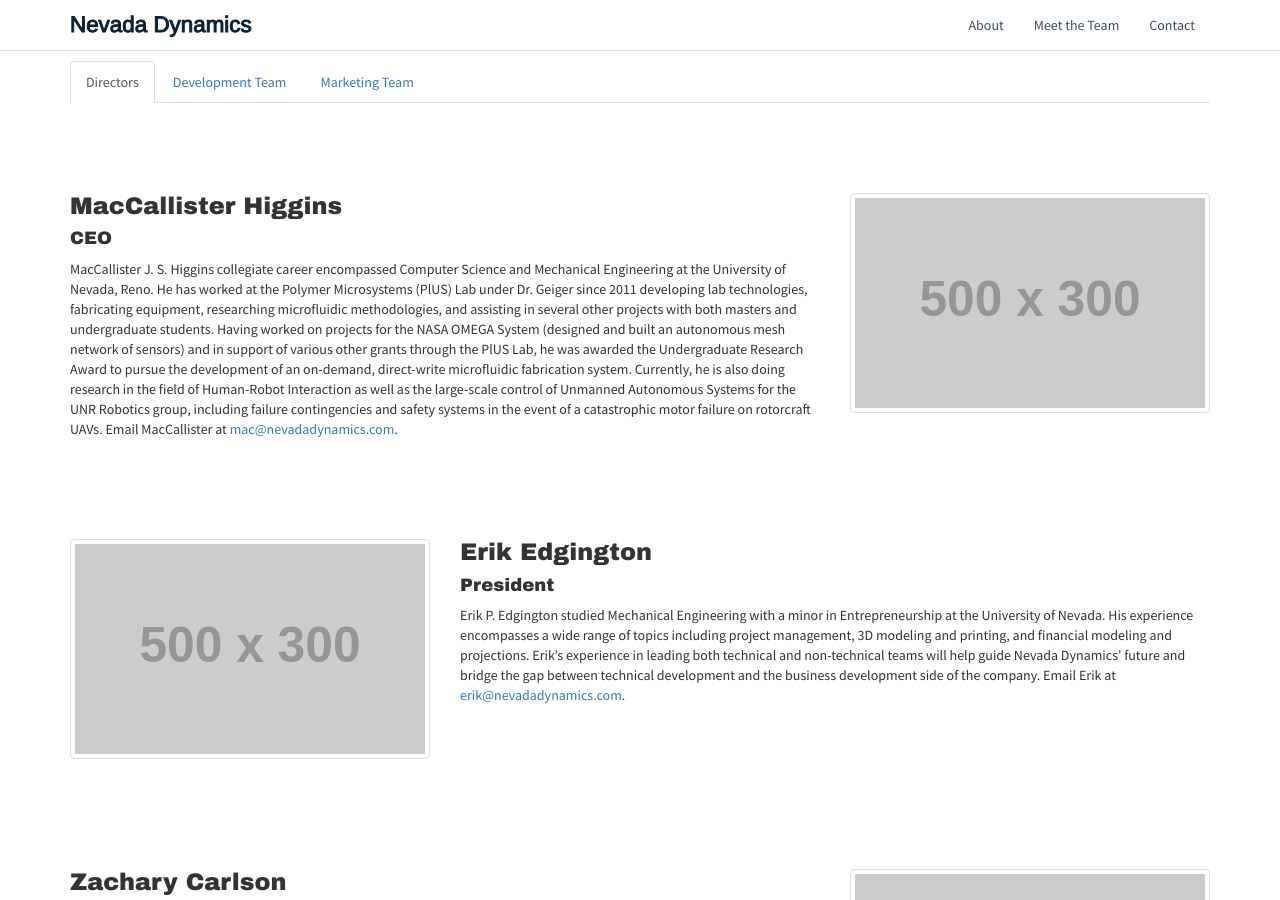
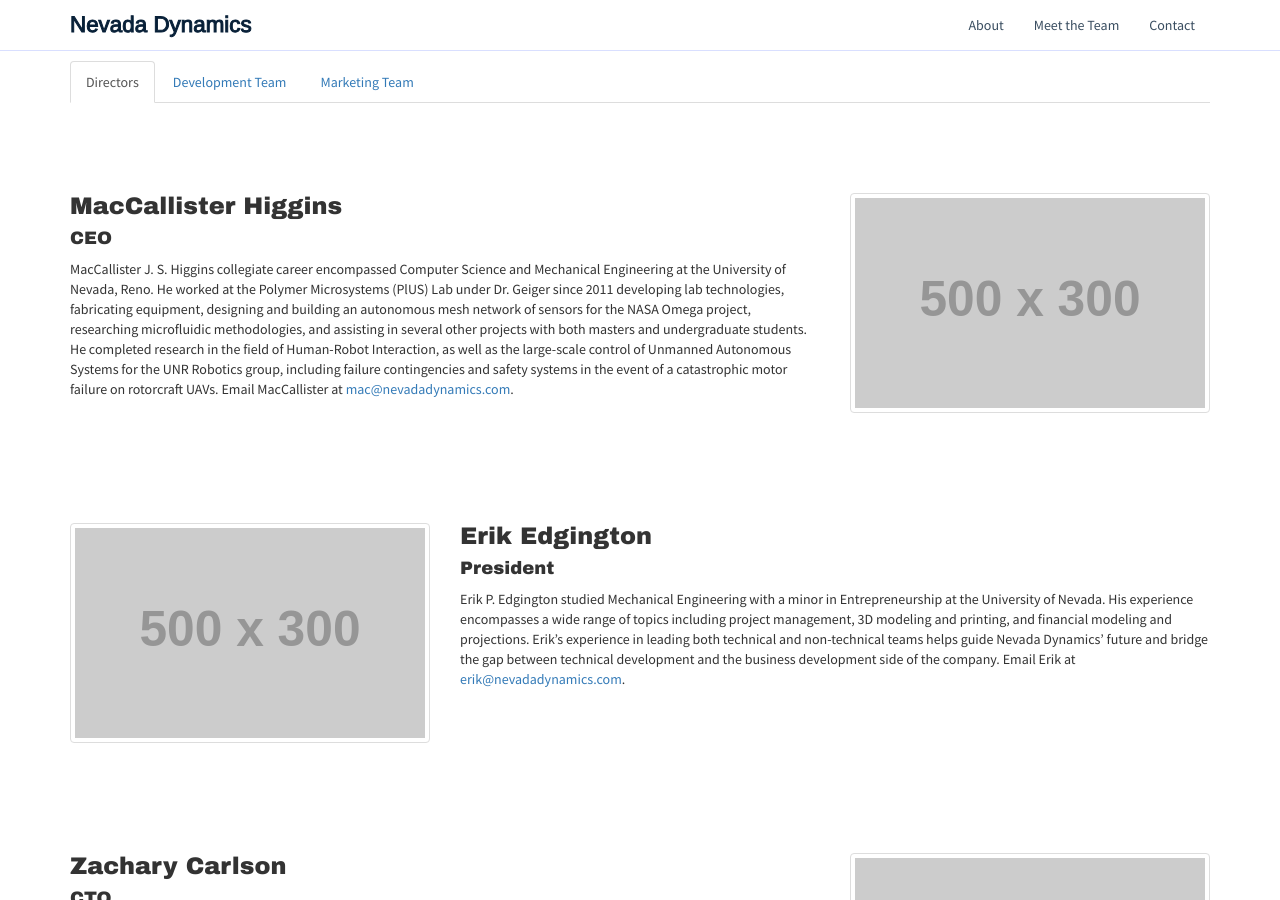
Before and after one commit to NevadaDynamics/NevadaDynamics.github.io, a Jekyll site: the page built from team.html, in a window 1280 px wide and 900 px high, scrolled down 489 px. Built offline with Jekyll 4.4.1, drawn with Linux system fonts in a browser that asks for light colours; nearby versions of some CDN libraries; Markdown is read by kramdown in place of the engine named in the settings; some of the changed text lies outside the part shown.

Commit message:
bio updates

```diff
--- a/team.html
+++ b/team.html
@@ -25,7 +25,7 @@ title: Meet The Team
 				<div class="col-md-8 col-sm-8 col-xs-8">
 					<h3>MacCallister Higgins</h3>
 					<h4>CEO</h4>
-					<p>MacCallister J. S. Higgins collegiate career encompassed Computer Science and Mechanical Engineering at the University of Nevada, Reno. He has worked at the Polymer Microsystems (PlUS) Lab under Dr. Geiger since 2011 developing lab technologies, fabricating equipment, researching microfluidic methodologies, and assisting in several other projects with both masters and undergraduate students. Having worked on projects for the NASA OMEGA System (designed and built an autonomous mesh network of sensors) and in support of various other grants through the PlUS Lab, he was awarded the Undergraduate Research Award to pursue the development of an on-demand, direct-write microfluidic fabrication system. Currently, he is also doing research in the field of Human-Robot Interaction as well as the large-scale control of Unmanned Autonomous Systems for the UNR Robotics group, including failure contingencies and safety systems in the event of a catastrophic motor failure on rotorcraft UAVs. Email MacCallister at <a href="mailto:mac@nevada.unr.edu">mac@nevadadynamics.com</a>.</p>
+					<p>MacCallister J. S. Higgins collegiate career encompassed Computer Science and Mechanical Engineering at the University of Nevada, Reno. He worked at the Polymer Microsystems (PlUS) Lab under Dr. Geiger since 2011 developing lab technologies, fabricating equipment, designing and building an autonomous mesh network of sensors for the NASA Omega project, researching microfluidic methodologies, and assisting in several other projects with both masters and undergraduate students. He completed research in the field of Human-Robot Interaction, as well as the large-scale control of Unmanned Autonomous Systems for the UNR Robotics group, including failure contingencies and safety systems in the event of a catastrophic motor failure on rotorcraft UAVs. Email MacCallister at <a href="mailto:mac@nevada.unr.edu">mac@nevadadynamics.com</a>.</p>
 				</div>
 				<div class="col-md-4 col-sm-4 col-xs-4">
 					<img src="http://placehold.it/500x300" class="img-responsive img-thumbnail"/>
@@ -38,7 +38,7 @@ title: Meet The Team
 				<div class="col-md-8 col-sm-8 col-xs-8">
 					<h3>Erik Edgington</h3>
 					<h4>President</h4>
-					<p>Erik P. Edgington studied Mechanical Engineering with a minor in Entrepreneurship at the University of Nevada. His experience encompasses a wide range of topics including project management, 3D modeling and printing, and financial modeling and projections. Erik’s experience in leading both technical and non-technical teams will help guide Nevada Dynamics’ future and bridge the gap between technical development and the business development side of the company. Email Erik at <a href="mailto:erik@nevada.unr.edu">erik@nevadadynamics.com</a>.</p>
+					<p>Erik P. Edgington studied Mechanical Engineering with a minor in Entrepreneurship at the University of Nevada. His experience encompasses a wide range of topics including project management, 3D modeling and printing, and financial modeling and projections. Erik’s experience in leading both technical and non-technical teams helps guide Nevada Dynamics’ future and bridge the gap between technical development and the business development side of the company. Email Erik at <a href="mailto:erik@nevada.unr.edu">erik@nevadadynamics.com</a>.</p>
 				</div>
 			</div>
 			<div class="row person">
@@ -58,7 +58,7 @@ title: Meet The Team
 				<div class="col-md-8 col-sm-8 col-xs-8">
 					<h3>Nolan Young</h3>
 					<h4>CFO</h4>
-					<p>Nolan E. Young is a staff accountant at a local accounting firm. The firm specializes in tax services but he has experience working with financials as well. He graduated the University of Nevada December 2015. Nolan is the primary contact for all Nevada Dynamics financials. Email Nolan at <a href="mailto:nolan@nevada.unr.edu">nolan@nevadadynamics.com</a>.</p>
+					<p>Nolan E. Young is a staff accountant at a local firm which specializes in tax services with extensive experience in company financials. He graduated the University of Nevada, Reno in December 2015. Nolan is the primary contact for all Nevada Dynamics financials. Email Nolan at <a href="mailto:nolan@nevada.unr.edu">nolan@nevadadynamics.com</a>.</p>
 				</div>
 			</div>
 			<div class="row person">
@@ -78,7 +78,7 @@ title: Meet The Team
 				<div class="col-md-8 col-sm-8 col-xs-8">
 					<h3>David Frank</h3>
 					<h4>Lead Researcher</h4>
-					<p>David Frank is currently pursuing his M.S. in Computer Science and Engineering at the University of Nevada, Reno with a relentless focus on research and artificial intelligence. His research expertise and prior experience at NASA is essential to the Nevada Dynamics’ team and the success of our path planning distributed system. </p>
+					<p>David Frank is currently pursuing his M.S. in Computer Science and Engineering at the University of Nevada, Reno with a relentless focus on research and artificial intelligence. His research expertise and prior experience at NASA is essential to the Nevada Dynamics’ team and the success of our distributed path planning system. </p>
 				</div>
 				<div class="col-md-4 col-sm-4 col-xs-4">
 					<img src="http://placehold.it/500x300" class="img-responsive img-thumbnail"/>
@@ -100,8 +100,7 @@ title: Meet The Team
 			<div class="row person">
 				<div class="col-md-8 col-sm-8 col-xs-8">
 					<h3>Mitch Warden</h3>
-					<h4>????</h4>
-					<p>Blurbs of text for everyone! What good is a name and a photo if there's nothing to read about! Blurbs of text for everyone! What good is a name and a photo if there's nothing to read about! Blurbs of text for everyone! What good is a name and a photo if there's nothing to read about! Blurbs of text for everyone! What good is a name and a photo if there's nothing to read about!</p>
+					<p>Mitch Warden is a mechanical engineering major at the University of Nevada, Reno.  He joined the Nevada Dynamics team this last year, and contributes an assortment of skills and experience to the team.  Mitch has a wide variety of responsibilities ranging from hands on technical building to day-to-day business duties at Nevada Dynamics.  He also assumes a research analyst position, and is in charge of numerous research projects.  He prides himself on being a very versatile and dedicated member of the team.</p>
 				</div>
 				<div class="col-md-4 col-sm-4 col-xs-4">
 					<img src="http://placehold.it/500x300" class="img-responsive img-thumbnail"/>
@@ -113,7 +112,6 @@ title: Meet The Team
 				</div>
 				<div class="col-md-8 col-sm-8 col-xs-8">
 					<h3>Robby Jones</h3>
-					<h4>?????</h4>
 					<p>Blurbs of text for everyone! What good is a name and a photo if there's nothing to read about! Blurbs of text for everyone! What good is a name and a photo if there's nothing to read about! Blurbs of text for everyone! What good is a name and a photo if there's nothing to read about! Blurbs of text for everyone! What good is a name and a photo if there's nothing to read about!</p>
 				</div>
 			</div>
```
